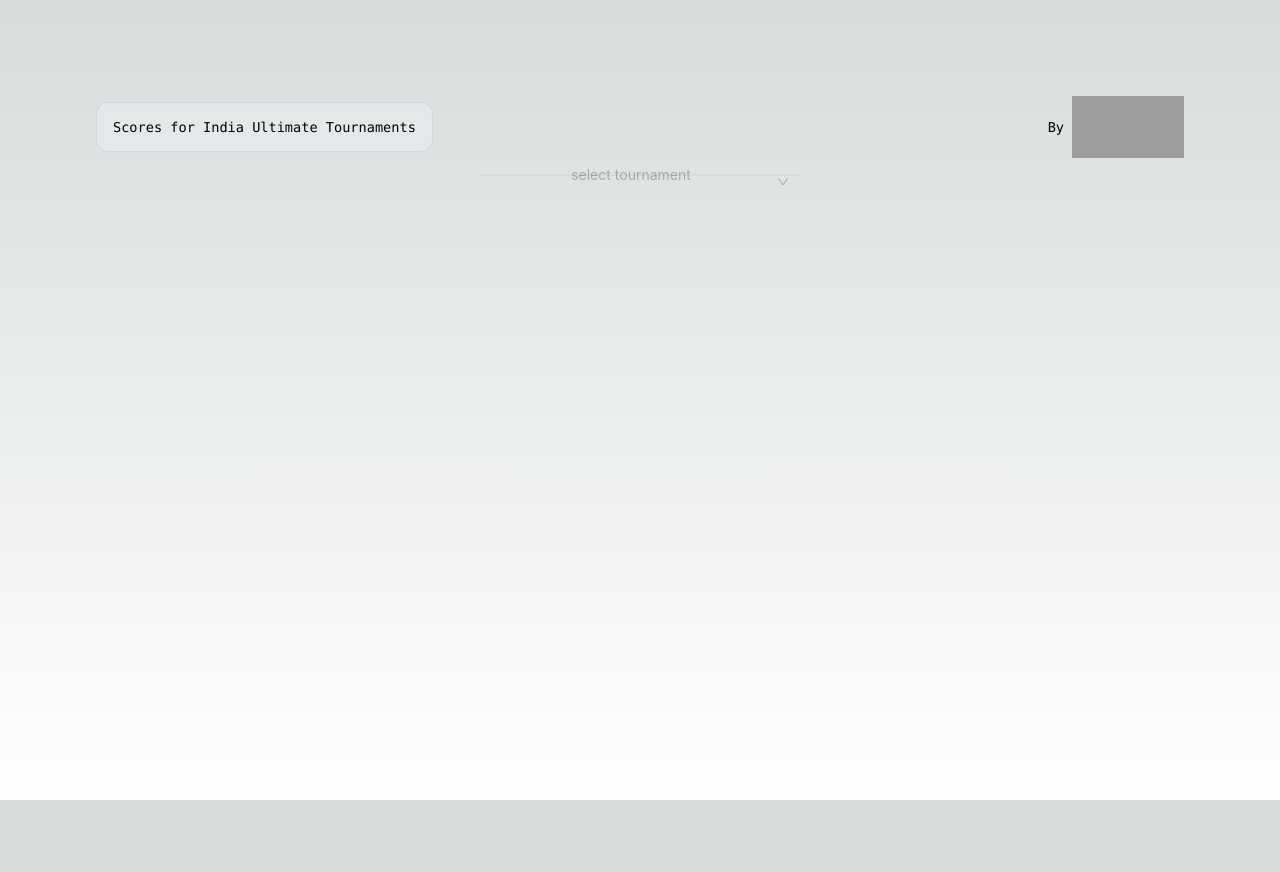
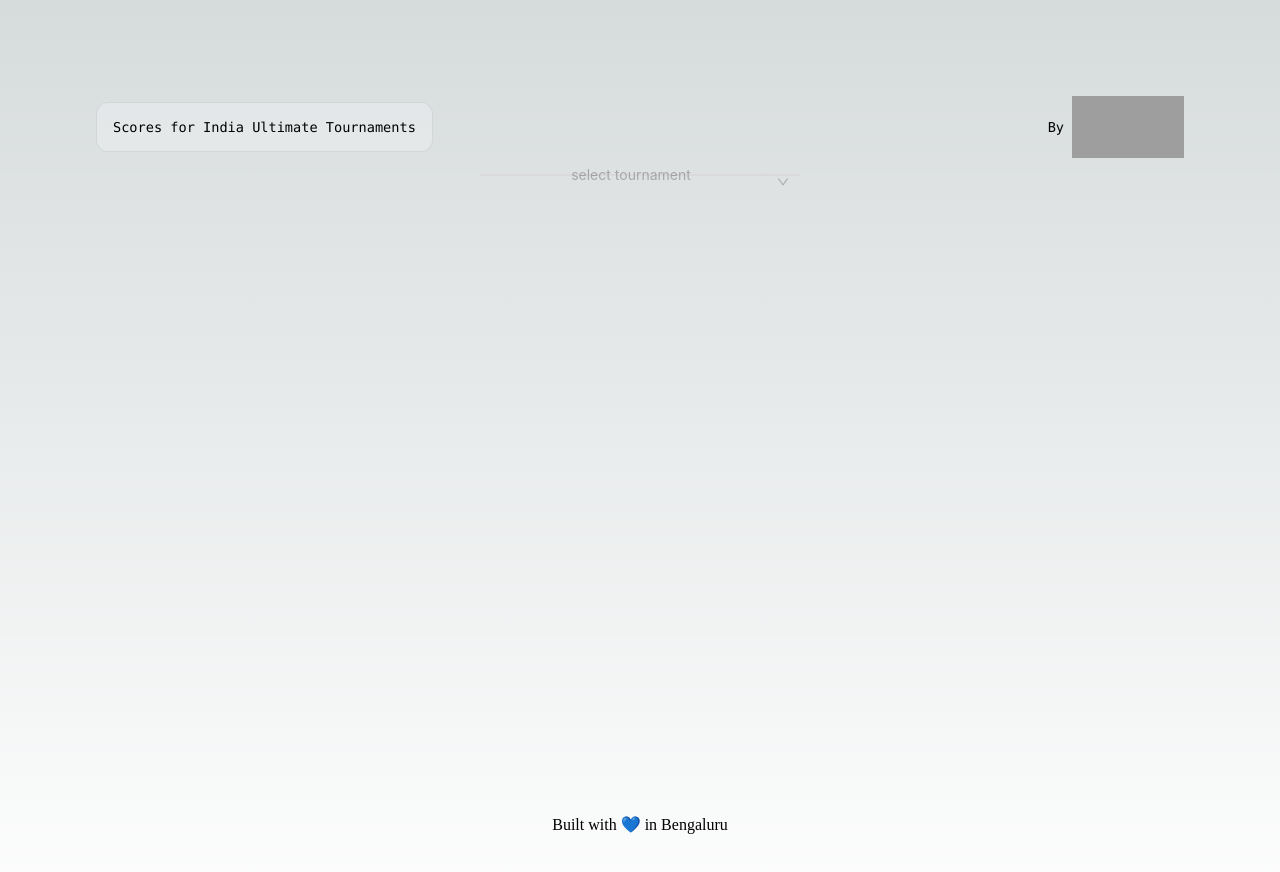
Before and after one commit to india-ultimate/scores, a Next.js app: page / in a window 1280 px wide. Shown: the top 872 px of the page. Before the commit the page ends 800 px from the top, so only its background shows below. Built offline with nearby package versions, Linux system fonts and the light colour scheme; grey boxes are pictures that could not be loaded.

Commit message:
index: Add link to GitHub source

```diff
--- a/pages/index.tsx
+++ b/pages/index.tsx
@@ -129,6 +129,11 @@
                     />}
                     {scores.length > 0 && <Table columns={columns} dataSource={scores} pagination={false} />}
                 </div>
+                <div className={styles.card}>
+                    <a href="https://github.com/india-ultimate/scores/" target="_blank"
+                        rel="noopener noreferrer"
+                    >Built</a> with 💙 in Bengaluru
+                </div>
             </main>
         </>
     );
--- a/styles/Home.module.css
+++ b/styles/Home.module.css
@@ -35,6 +35,7 @@
 
 .content {
   text-align: center;
+  min-height: 80vh;
 }
 
 .tournamentSelector {
```
